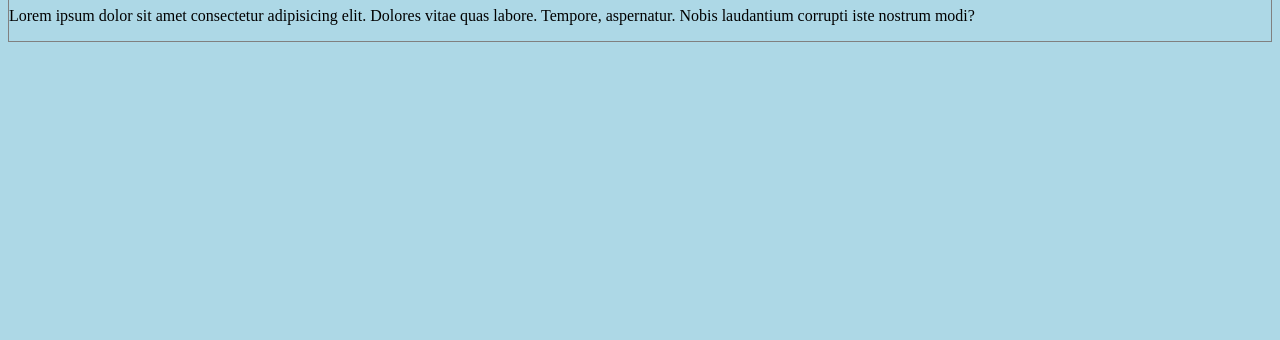
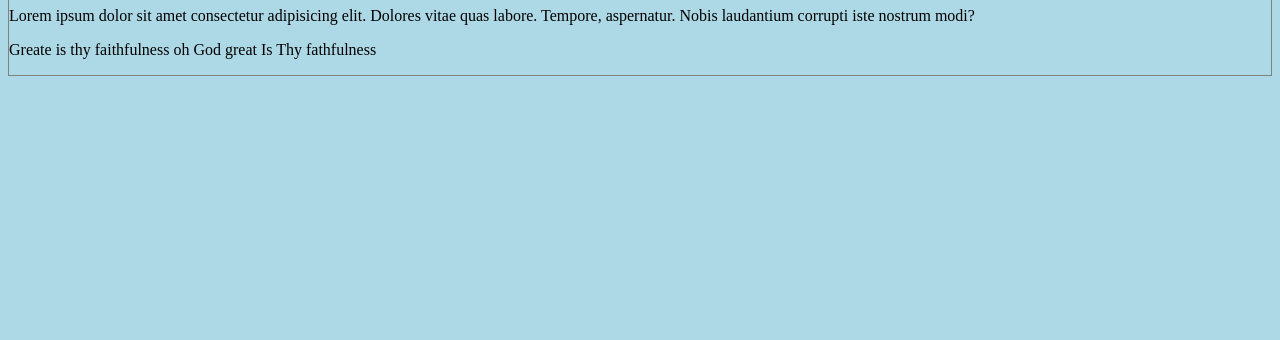
Before and after one commit to Ezeora-Kenechukwu/hello-world, a plain HTML site: page index.html in a window 1280 px wide. Shown: the part 460-800 px from the top of the page. Drawn offline with Linux system fonts and the light colour scheme.

Commit message:
Update index.html
added paragraph to index.html

```diff
--- a/index.html
+++ b/index.html
@@ -22,6 +22,7 @@
         quas labore. Tempore, aspernatur. Nobis laudantium corrupti iste nostrum
         modi?
       </p>
+      <p>Greate is thy faithfulness oh God great Is Thy fathfulness</p>
     </div>
   </body>
 </html>
```
